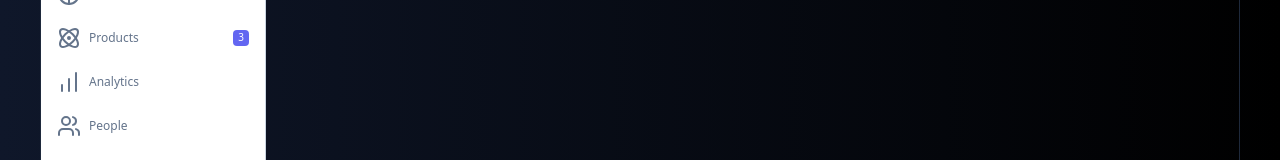
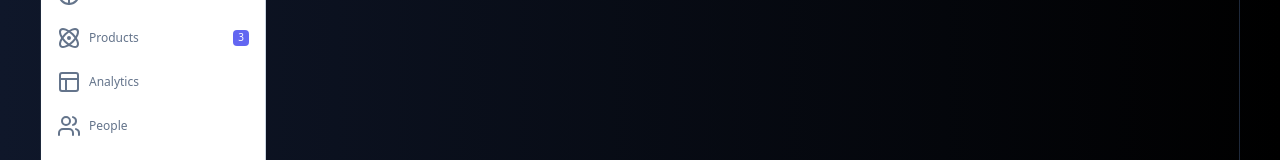
Before and after one commit to MugeraH/cool_things, a Next.js app: page /sidebar in a window 1280 px wide. Shown: the part 264-424 px from the top of the page. Built offline with nearby package versions, Linux system fonts and the light colour scheme.

Commit message:
fix deploment error

```diff
--- a/src/app/sidebar/page.tsx
+++ b/src/app/sidebar/page.tsx
@@ -6,7 +6,7 @@ import {
   Apple,
   Anchor,
   Atom,
-  ChartNoAxesColumnIncreasing,
+  PanelsTopLeft,
   ChevronsRight,
   Users,
 } from "lucide-react";
@@ -50,7 +50,7 @@ const Sidepanel = () => {
         />
 
         <Option
-          Icon={ChartNoAxesColumnIncreasing}
+          Icon={PanelsTopLeft}
           title="Analytics"
           selected={selected}
           setSelected={setSelected}
@@ -128,10 +128,15 @@ const TitleSection = ({ open }: { open: boolean }) => {
           <Logo />
           {open && (
             <div>
-              <motion.span layout className="block text-xs font-semibold text-black">
+              <motion.span
+                layout
+                className="block text-xs font-semibold text-black"
+              >
                 GirlOnFire
               </motion.span>
-              <motion.span layout className="block text-xs text-slate-500">Pro Plane</motion.span>
+              <motion.span layout className="block text-xs text-slate-500">
+                Pro Plane
+              </motion.span>
             </div>
           )}
         </div>
```
